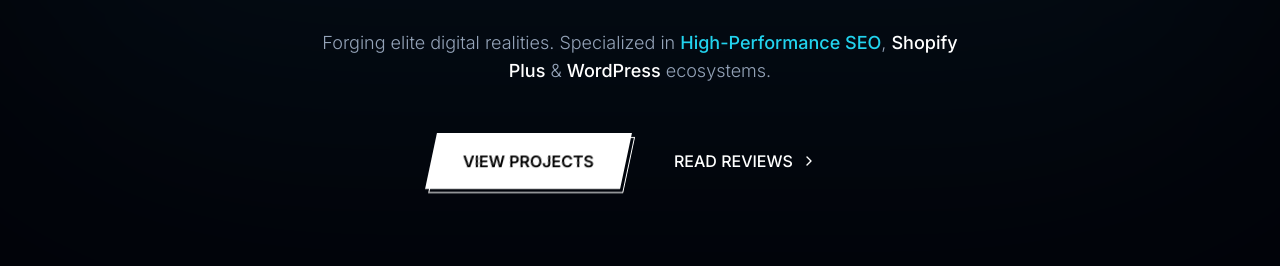
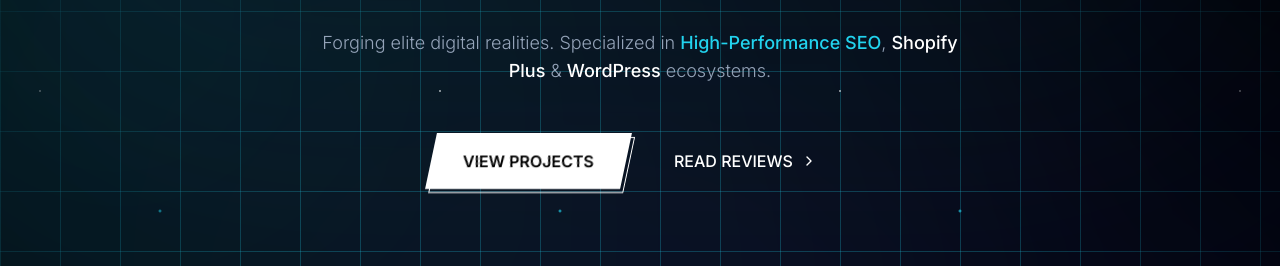
Before and after one commit to Friedazebalili/Blue, a plain HTML site: page index.html in a window 1280 px wide. Shown: the part 349-615 px from the top of the page. Drawn offline with nearby package versions, Linux system fonts and the light colour scheme.

Commit message:
Update index.html

```diff
--- a/index.html
+++ b/index.html
@@ -21,63 +21,59 @@
 font-family: 'Syne', sans-serif;
 }
 
-/* --- 3D GLOBE & GALAXY SYSTEM --- */
+/* --- INTEGRATED GALAXY GRID (CSS ONLY) --- */
 .grid-bg {
     position: fixed;
     inset: 0;
-    background-color: #010205;
-    z-index: -10 !important;
+    background-color: #010205; /* Deep Base */
+    z-index: -10;
     pointer-events: none;
     overflow: hidden;
-    perspective: 1000px;
 }
 
-/* THE GALAXY NEBULA */
+/* THE GALAXY GLOW (Nebula) */
 .grid-bg::before {
     content: "";
     position: absolute;
-    inset: -50%;
+    inset: -20%;
+    /* Bright Cyan and Deep Blue Nebula Blooms */
     background:
-        radial-gradient(circle at 30% 40%, rgba(34, 211, 238, 0.2) 0%, transparent 40%),
-        radial-gradient(circle at 70% 60%, rgba(37, 99, 235, 0.15) 0%, transparent 40%);
-    filter: blur(100px);
-    z-index: -11;
+        radial-gradient(circle at 20% 30%, rgba(34, 211, 238, 0.18) 0%, transparent 50%),
+        radial-gradient(circle at 80% 70%, rgba(37, 99, 235, 0.15) 0%, transparent 50%),
+        radial-gradient(circle at 50% 50%, rgba(147, 51, 234, 0.1) 0%, transparent 60%);
+    filter: blur(80px);
+    animation: nebula-pulse 15s ease-in-out infinite alternate;
 }
 
-/* THE GLOBE GRID */
+/* THE TILE GRID & STARS (Combined in one layer) */
 .grid-bg::after {
     content: "";
     position: absolute;
-    top: 50%;
-    left: 50%;
-    width: 150vmax;
-    height: 150vmax;
-    transform: translate(-50%, -50%);
+    inset: 0;
+    /* This adds the Stars FIRST */
     background-image:
-        /* Stars Layer */
-        radial-gradient(1px 1px at 10% 10%, #fff, transparent),
-        radial-gradient(1.5px 1.5px at 50% 50%, #22d3ee, transparent),
-        /* Grid Lines */
-        linear-gradient(to right, rgba(34, 211, 238, 0.25) 1px, transparent 1px),
-        linear-gradient(to bottom, rgba(34, 211, 238, 0.25) 1px, transparent 1px);
-    background-size: 400px 400px, 400px 400px, 80px 80px, 80px 80px;
+        radial-gradient(1.5px 1.5px at 10% 10%, #fff, transparent),
+        radial-gradient(2px 2px at 40% 40%, #22d3ee, transparent),
+        radial-gradient(1px 1px at 80% 80%, #fff, transparent),
+        /* This adds the TILE GRID SECOND (so it's on top) */
+        linear-gradient(to right, rgba(34, 211, 238, 0.25) 1.5px, transparent 1.5px),
+        linear-gradient(to bottom, rgba(34, 211, 238, 0.25) 1.5px, transparent 1.5px);
+    background-size: 400px 400px, 400px 400px, 400px 400px, 60px 60px, 60px 60px;
 
-    /* Spherize Effect */
-    -webkit-mask-image: radial-gradient(circle at center, black 0%, rgba(0,0,0,0.8) 20%, transparent 65%);
-    mask-image: radial-gradient(circle at center, black 0%, rgba(0,0,0,0.8) 20%, transparent 65%);
-
-    animation: globe-rotation 180s linear infinite;
+    /* Reveal the grid more clearly in the center */
+    -webkit-mask-image: radial-gradient(circle at center, black 40%, transparent 90%);
+    mask-image: radial-gradient(circle at center, black 40%, transparent 90%);
 }
 
-/* Fix to keep cards on top */
-section, main, footer {
-    position: relative;
-    z-index: 10;
+/* Animations */
+@keyframes nebula-pulse {
+    0% { transform: scale(1); opacity: 0.7; }
+    100% { transform: scale(1.1); opacity: 1; }
 }
 
-@keyframes globe-rotation {
-    from { transform: translate(-50%, -50%) rotate(0deg); }
-    to { transform: translate(-50%, -50%) rotate(360deg); }
+@keyframes stars-twinkle {
+    0% { opacity: 0.3; }
+    100% { opacity: 0.6; }
 }
 /* Neon & Glows */
 .neon-blue {
@@ -212,7 +208,7 @@
 <div id="neon-cursor"></div>
 <div id="neon-dot"></div>
 <!-- Fixed Backgrounds -->
-<div class="fixed inset-0 z-0 grid-bg pointer-events-none"></div>
+<div class="fixed inset-0 z-0 grid-bg pointer-events-none h-[200vh]"></div>
 <div class="fixed top-0 left-1/2 -translate-x-1/2 w-full h-[60vh] bg-cyan-900/10 blur-[120px] rounded-full z-0 pointer-events-none"></div>
 
 <!-- Navigation -->
```
